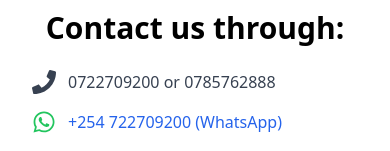
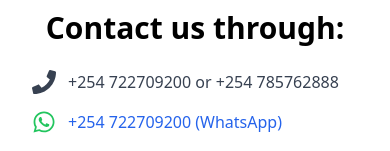
Before and after one commit to Maundu-Anthony/LEEROY-CONSULTANTS-LIMITED, a React (Create React App) app: page / in a window 390 px wide. Shown: the part 6316-6467 px from the top of the page. Built offline with nearby package versions, Linux system fonts and the light colour scheme.

Commit message:
phone numbers to 254

```diff
--- a/src/App.js
+++ b/src/App.js
@@ -194,7 +194,7 @@ function App() {
         <div className="space-y-4 text-gray-700">
           <div className="flex items-center">
             <FaPhone className="text-primary text-2xl mr-3" />
-            <span>0722709200 or 0785762888</span>
+            <span>+254 722709200 or +254 785762888</span>
           </div>
           <div className="flex items-center">
             <FaWhatsapp className="text-green-500 text-2xl mr-3" />
```
